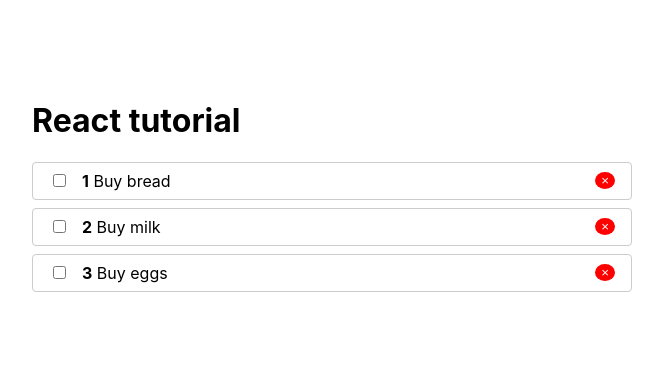
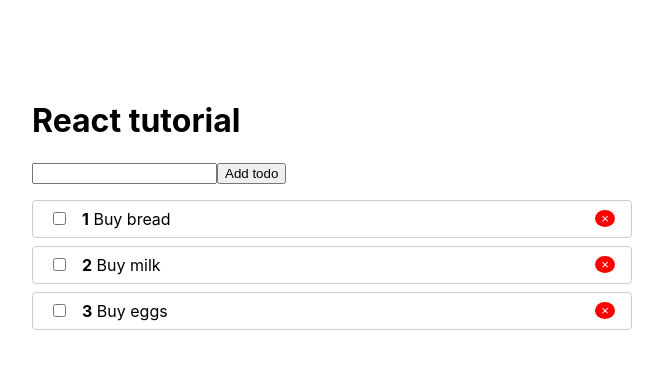
Before and after one commit to dburdyga/react-app, a React (Create React App) app: page / in a window 1280 px wide. Shown: the top 368 px of the page, without its empty margins (308-971 px from the left). Built offline with nearby package versions, Linux system fonts and the light colour scheme.

Commit message:
added AddTodo

```diff
--- a/src/App.js
+++ b/src/App.js
@@ -1,6 +1,7 @@
 import React from "react";
 import TodoList from "./Todo/TodoList";
 import Context from "./context";
+import AddTodo from "./Todo/AddTodo";
 
 function App() {
   const [todos, setTodos] = React.useState(
@@ -26,10 +27,19 @@ function App() {
     setTodos(todos.filter(todo => todo.id !== id))
   }
 
+  function addTodo(title) {
+    setTodos(todos.concat([{
+      title,
+      id: Date.now(),
+      completed: false
+    }]))
+  }
+
   return (
     <Context.Provider value={{removeTodo}}>
       <div className='wrapper'>
         <h1>React tutorial</h1>
+        <AddTodo onCreate={addTodo}/>
         {todos.length ? <TodoList todos={todos} onToggle={toggleTodo}/> : <p>No todos!</p>}
       </div>
     </Context.Provider>
--- a/src/Todo/AddTodo.js
+++ b/src/Todo/AddTodo.js
@@ -1,13 +1,33 @@
-import React, {useContext} from "react";
+import React, {useState} from "react";
 import PropTypes from 'prop-types'
-import Context from "../context";
+import TodoItem from "./TodoItem";
 
-function AddTodo() {
+
+function AddTodo({onCreate}) {
+  const [value, setValue] = useState('')
+
+  function submitHandler(event) {
+    event.preventDefault()
+
+    if (value.trim()) {
+      onCreate(value)
+      setValue('')
+    }
+  }
+
   return (
-    <form>
+    <form style={{marginBottom: '1rem'}} onSubmit={submitHandler}>
+      <input value={value} onChange={event => setValue(event.target.value)}/>
 
+        <button type='submit'>
+          Add todo
+        </button>
     </form>
   )
 }
 
+AddTodo.propTypes = {
+  onCreate: PropTypes.func.isRequired
+}
+
 export default AddTodo
```
